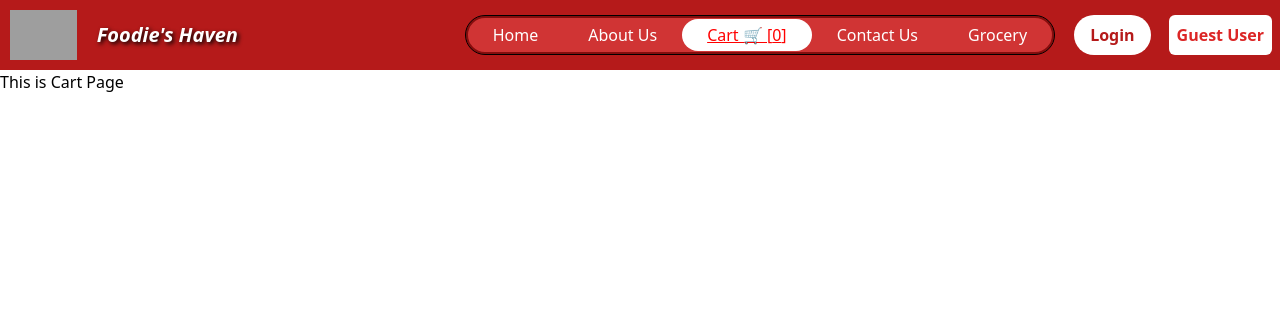
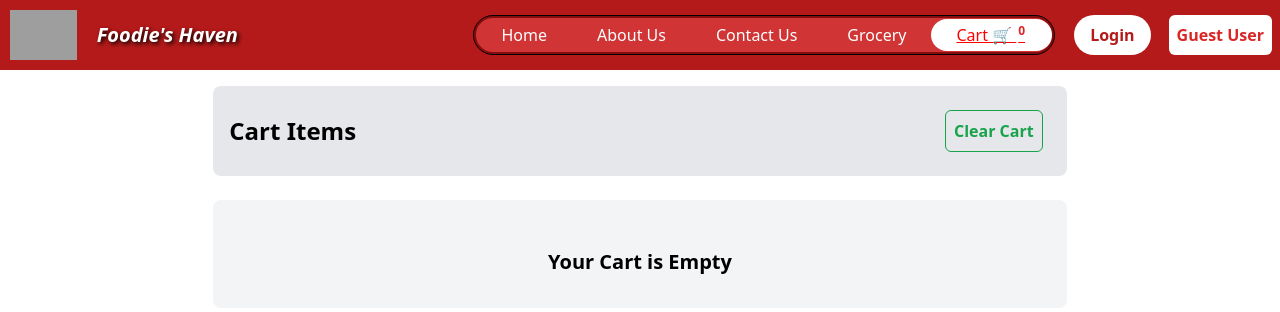
Before and after one commit to shlokrastogi/Namaste-React, a React (Vite) app: page /cart in a window 1280 px wide. Shown: the top 312 px of the page. Built offline with nearby package versions, Linux system fonts and the light colour scheme; grey boxes are pictures that could not be loaded.

Commit message:
add clear cart button

```diff
--- a/src/components/Cart.tsx
+++ b/src/components/Cart.tsx
@@ -1,7 +1,38 @@
+import { useSelector } from "react-redux";
+import MenuItemsBody from "./MenuItemsBody";
+import { useDispatch } from "react-redux";
+import { clearCart } from "../utils/cartSlice";
+
 const Cart = () => {
+  const cartItems = useSelector((store: any) => store.cart.items);
+
+  const dispatch = useDispatch();
+
+  const handleClearCart = () => {
+    //dispatch an action to clear the Cart
+    dispatch(clearCart());
+  };
+
   return (
-    <div className="cart">
-      <h1>This is Cart Page</h1>
+    <div>
+      <div className="flex items-center mt-4 p-4 bg-gray-200 font-semibold rounded-lg w-4/6 m-auto">
+        <h1 className="flex-1 text-2xl">Cart Items</h1>
+        <button
+          className="p-2 m-2 text-green-600 border border-green-600 rounded-md hover:bg-green-600 hover:text-white transition"
+          onClick={handleClearCart}
+        >
+          Clear Cart
+        </button>
+      </div>
+      <div className="w-4/6 m-auto mt-6 bg-gray-100 p-4 rounded-lg">
+        {cartItems.length === 0 ? (
+          <h2 className="text-center mt-4 p-4 text-xl font-semibold rounded-lg w-2/6 m-auto">
+            Your Cart is Empty
+          </h2>
+        ) : (
+          <MenuItemsBody items={cartItems} />
+        )}
+      </div>
     </div>
   );
 };
--- a/src/components/Header.tsx
+++ b/src/components/Header.tsx
@@ -49,16 +49,7 @@ const Header = () => {
               About Us
             </NavLink>
           </li>
-          <li>
-            <NavLink
-              to="/cart"
-              className={({ isActive }) =>
-                isActive ? "nav-link active" : "nav-link"
-              }
-            >
-              Cart 🛒 [{cartItems.length}]
-            </NavLink>
-          </li>
+
           <li>
             <NavLink
               to="/contact"
@@ -78,6 +69,20 @@ const Header = () => {
               }
             >
               Grocery
+            </NavLink>
+          </li>
+
+          <li>
+            <NavLink
+              to="/cart"
+              className={({ isActive }) =>
+                isActive ? "nav-link active" : "nav-link"
+              }
+            >
+              Cart 🛒{" "}
+              <sup className="p-0.5 rounded-md bg-white text-red-600 font-bold">
+                {cartItems.length}
+              </sup>
             </NavLink>
           </li>
         </ul>
--- a/src/utils/cartSlice.tsx
+++ b/src/utils/cartSlice.tsx
@@ -14,12 +14,16 @@ const cartSlice = createSlice({
   reducers: {
     addItem: (state, action: PayloadAction<any>) => {
       //Mutating (directly modifying) the state over here
+      //Redux Toolkit uses Immer library internally to handle immutability
       state.items.push(action.payload);
     },
     removeItem: (state, action: PayloadAction<number>) => {
       state.items = state.items.filter((_, index) => index !== action.payload);
     },
     clearCart: (state) => {
+      //RTK - either we can return new state or we can mutate the existing state
+      // state.items.length = 0;
+      //return { items: []}
       state.items = [];
     },
   },
```
